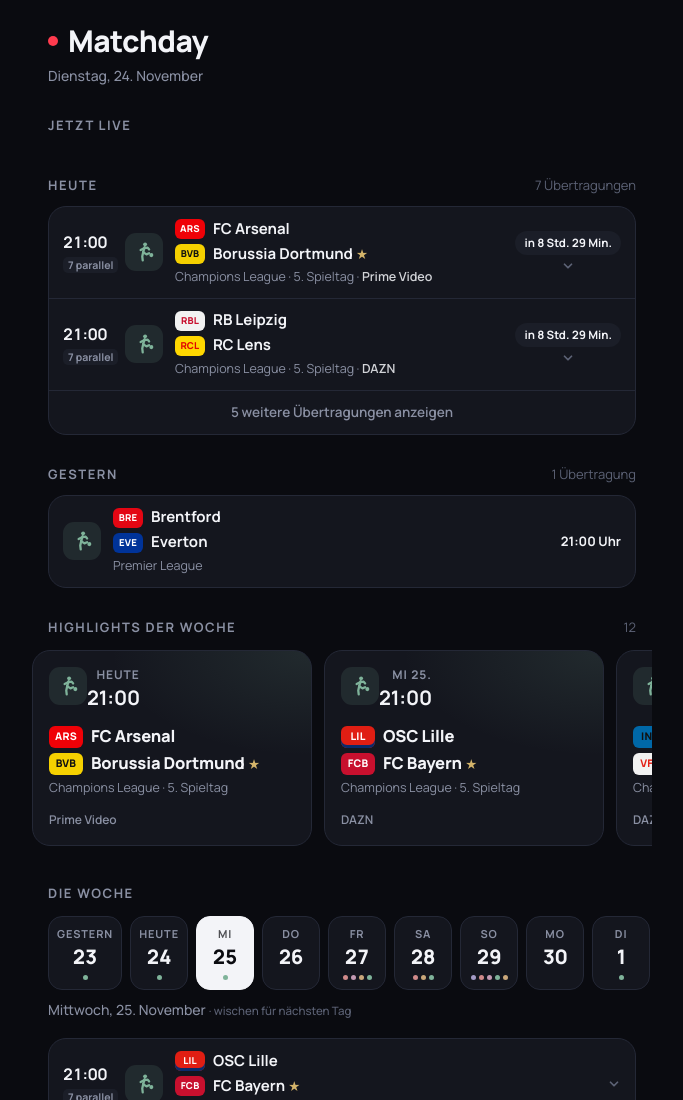
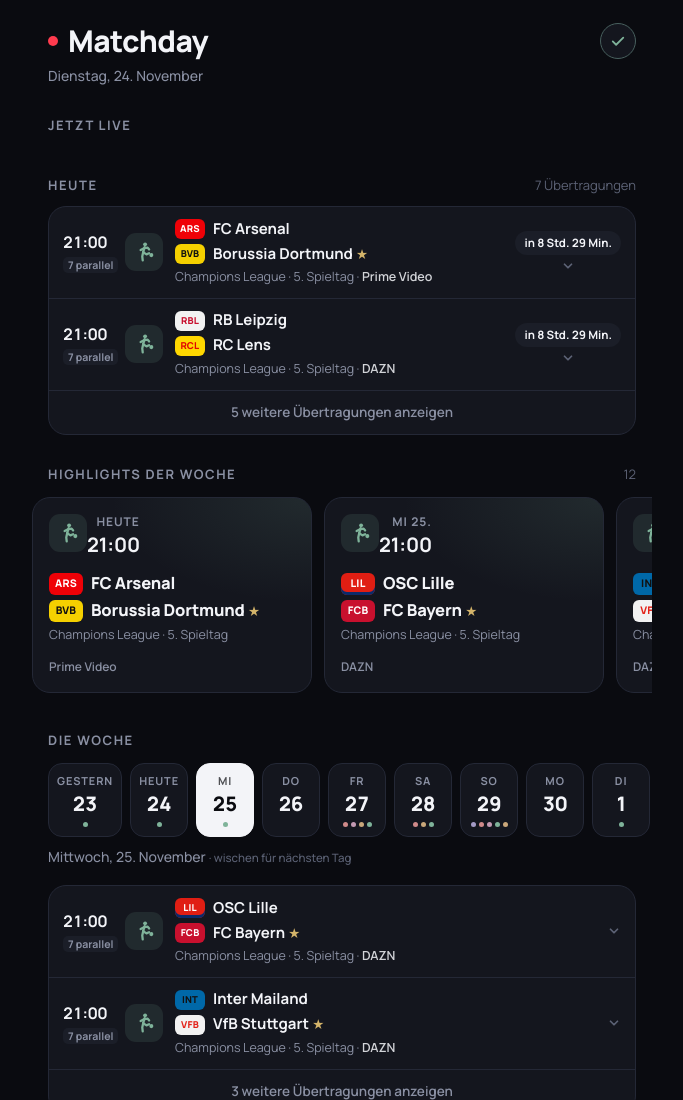
Before and after one commit to lucartb/matchday, a plain HTML site: page index.html in a window 1280 px wide. Shown: the top 1100 px of the page, without its empty margins (298-981 px from the left). Drawn offline with Linux system fonts and the light colour scheme.

Commit message:
Status-Knopf (Haken/Neuladen), Gestern nur in der Tagesleiste
Co-Authored-By: Claude Opus 5.5 <noreply@anthropic.com>
Claude-Session: https://claude.ai/code/session_01284wZYAX87eFEx9vDHPwVi

```diff
--- a/index.html
+++ b/index.html
@@ -40,6 +40,9 @@ button:focus-visible{outline:2px solid var(--accent);outline-offset:3px}
 /* Kopf */
 header{display:flex;flex-direction:column;gap:4px}
 .brand{display:flex;align-items:center;gap:10px}
+.sync{margin-left:auto;width:36px;height:36px;border-radius:50%;border:1px solid var(--line);background:var(--surface);color:var(--muted);display:grid;place-items:center;cursor:pointer;padding:0}
+.sync svg{width:18px;height:18px}
+.sync.ok{color:#7fb39a;border-color:color-mix(in srgb,#7fb39a 40%,var(--line))}
 .brand h1{margin:0;font-size:30px;font-weight:800;letter-spacing:-.02em}
 .brand .dot{width:10px;height:10px;border-radius:50%;background:var(--live)}
 .sub{color:var(--muted);font-size:14px;font-weight:500}
@@ -148,7 +151,7 @@ footer{font-size:12px;color:var(--faint);line-height:1.5}
 <body>
 <div class="wrap">
   <header>
-    <div class="brand"><span class="dot" aria-hidden="true"></span><h1>Matchday</h1></div>
+    <div class="brand"><span class="dot" aria-hidden="true"></span><h1>Matchday</h1><button id="sync" class="sync" type="button"></button></div>
     <div class="sub" id="sub"></div>
   </header>
 
@@ -162,10 +165,6 @@ footer{font-size:12px;color:var(--faint);line-height:1.5}
     <div id="today"></div>
   </section>
 
-  <section class="sec" id="gestern-sec">
-    <div class="sec-h"><h2>Gestern</h2><span id="gestern-count"></span></div>
-    <div id="gestern"></div>
-  </section>
 
   <section class="sec">
     <div class="sec-h"><h2>Highlights der Woche</h2><span id="hl-count"></span></div>
@@ -187,7 +186,7 @@ footer{font-size:12px;color:var(--faint);line-height:1.5}
   <footer id="foot"></footer>
 </div>
 
-<script src="data.js"></script>
+<script>document.write('<script src="data.js?v='+Date.now()+'"><\/script>');</script>
 <script>
 if(typeof DATA==='undefined'){document.body.innerHTML='<p style="padding:20px;color:#8a90a3;font-family:sans-serif">Daten konnten nicht geladen werden. Bitte Seite neu laden.</p>';throw new Error('no data');}
 
@@ -345,12 +344,28 @@ function resRow(e){
   }
   return `<div class="row"><div>${icon(e.s)}</div><div class="body">${mid}<div class="meta">${esc(e.c)}${e.n?` · ${esc(e.n)}`:""}</div></div><div class="side">${right}</div></div>`;
 }
+function yHtml(yday){
+  const ev=DATA.events, res=DATA.gestern||[];
+  const yev=ev.filter(e=>e.d===yday).map(e=>{const r=res.find(x=>x.ti===e.ti); return Object.assign({},e,r?{r:r.r}:{});});
+  res.forEach(r=>{if(!yev.some(e=>e.ti===r.ti)) yev.push(r);});
+  yev.sort(byTime);
+  if(!yev.length) return `<div class="list"><div class="empty">Gestern lief nichts Größeres.</div></div>`;
+  const gk="gestern", open=expanded.has(gk), top=yev.filter(e=>!e.x), rest=yev.filter(e=>e.x);
+  const shown=open?yev:(top.length?top:yev);
+  const more=(top.length&&rest.length)?`<button class="more" data-k="${gk}">${open?"Weniger anzeigen":`${rest.length} weitere anzeigen`}</button>`:"";
+  return `<div class="list res">${shown.map(e=>resRow(e.r?e:Object.assign({},e,{r:(e.t?e.t+" Uhr":"")}))).join("")}${more}</div>`;
+}
 let sel=null;
 function render(){
   const n=nowB();
   const yday=new Date(P(n.d).getTime()-864e5).toISOString().slice(0,10);
   const ev=DATA.events;
   const t=P(n.d);
+  const ok=DATA.stand.slice(0,10)===n.d, sb=document.getElementById("sync");
+  sb.className="sync"+(ok?" ok":"");
+  sb.title=ok?"Heute aktualisiert":"Nicht von heute – tippen zum Neuladen";
+  sb.setAttribute("aria-label",sb.title);
+  sb.innerHTML=ok?'<svg viewBox="0 0 24 24" fill="none" stroke="currentColor" stroke-width="2.4" stroke-linecap="round" stroke-linejoin="round"><path d="M5 12.5l4.5 4.5L19 7.5"/></svg>':'<svg viewBox="0 0 24 24" fill="none" stroke="currentColor" stroke-width="2.2" stroke-linecap="round" stroke-linejoin="round"><path d="M20 12a8 8 0 1 1-2.34-5.66"/><path d="M20 4v5h-5"/></svg>';
   document.getElementById("sub").textContent=`${WDL[t.getUTCDay()]}, ${t.getUTCDate()}. ${MON[t.getUTCMonth()]}`;
 
   // Live
@@ -370,23 +385,8 @@ function render(){
   }
   document.getElementById("today").innerHTML=th;
 
-  // Gestern: Programm vom Vortag, Ergebnisse wo vorhanden
-  const res=DATA.gestern||[];
-  const yev=ev.filter(e=>e.d===yday).map(e=>{const r=res.find(x=>x.ti===e.ti); return Object.assign({},e,r?{r:r.r}:{});});
-  res.forEach(r=>{if(!yev.some(e=>e.ti===r.ti)) yev.push(r);});
-  yev.sort(byTime);
-  const nres=yev.filter(e=>e.r).length;
-  document.getElementById("gestern-count").textContent=yev.length?(nres?`${nres} ${nres===1?"Ergebnis":"Ergebnisse"}`:`${yev.length} ${yev.length===1?"Übertragung":"Übertragungen"}`):"";
-  if(!yev.length){document.getElementById("gestern").innerHTML=`<div class="list"><div class="empty">Gestern lief nichts Größeres.</div></div>`;}
-  else{
-    const gk="gestern", open=expanded.has(gk), top=yev.filter(e=>!e.x), rest=yev.filter(e=>e.x);
-    const shown=open?yev:(top.length?top:yev);
-    const more=(top.length&&rest.length)?`<button class="more" data-k="${gk}">${open?"Weniger anzeigen":`${rest.length} weitere anzeigen`}</button>`:"";
-    document.getElementById("gestern").innerHTML=`<div class="list res">${shown.map(e=>e.r?resRow(e):resRow(Object.assign({},e,{r:(e.t?e.t+" Uhr":"")}))).join("")}${more}</div>`;
-  }
-
   // Highlights
-  let hls=ev.filter(e=>e.hl && state(e,n)!=="past").sort((a,b)=>a.d.localeCompare(b.d)||byTime(a,b));
+  let hls=ev.filter(e=>e.hl && e.d>=n.d && state(e,n)!=="past").sort((a,b)=>a.d.localeCompare(b.d)||byTime(a,b));
   document.getElementById("hl-count").textContent=hls.length?`${hls.length}`:"";
   document.getElementById("hls").innerHTML=hls.map(e=>{
     const x=P(e.d), st=state(e,n);
@@ -404,7 +404,7 @@ function render(){
     return `<button class="day" aria-pressed="${d===sel}" data-d="${d}"><span class="wd">${d===n.d?"Heute":d===yday?"Gestern":WD[x.getUTCDay()]}</span><span class="dn">${x.getUTCDate()}</span><span class="dots">${sports.map(s=>`<i style="--sc:${sc(s)}"></i>`).join("")}</span></button>`;}).join("");
   const sx=P(sel);
   document.getElementById("dayhead").innerHTML=`${WDL[sx.getUTCDay()]}, ${sx.getUTCDate()}. ${MON[sx.getUTCMonth()]} <span class="swipehint">· wischen für nächsten Tag</span>`;
-  document.getElementById("daylist").innerHTML=listHtml(ev.filter(e=>e.d===sel),"d-"+sel,n);
+  document.getElementById("daylist").innerHTML=sel===yday?yHtml(yday):listHtml(ev.filter(e=>e.d===sel),"d-"+sel,n);
 
   document.getElementById("outlook").innerHTML=(DATA.ausblick||[]).map(a=>{const i=a.indexOf(":");return i>0?`<div><b>${esc(a.slice(0,i))}</b>${esc(a.slice(i))}</div>`:`<div>${esc(a)}</div>`;}).join("");
   const s=P(DATA.stand.slice(0,10));
@@ -412,6 +412,7 @@ function render(){
 }
 
 document.addEventListener("click",ev=>{
+  if(ev.target.closest("#sync")){location.reload();return;}
   const r=ev.target.closest(".row.tap");
   if(r){const id=r.dataset.id; openRows.has(id)?openRows.delete(id):openRows.add(id); render(); return;}
   const more=ev.target.closest(".more");
```
